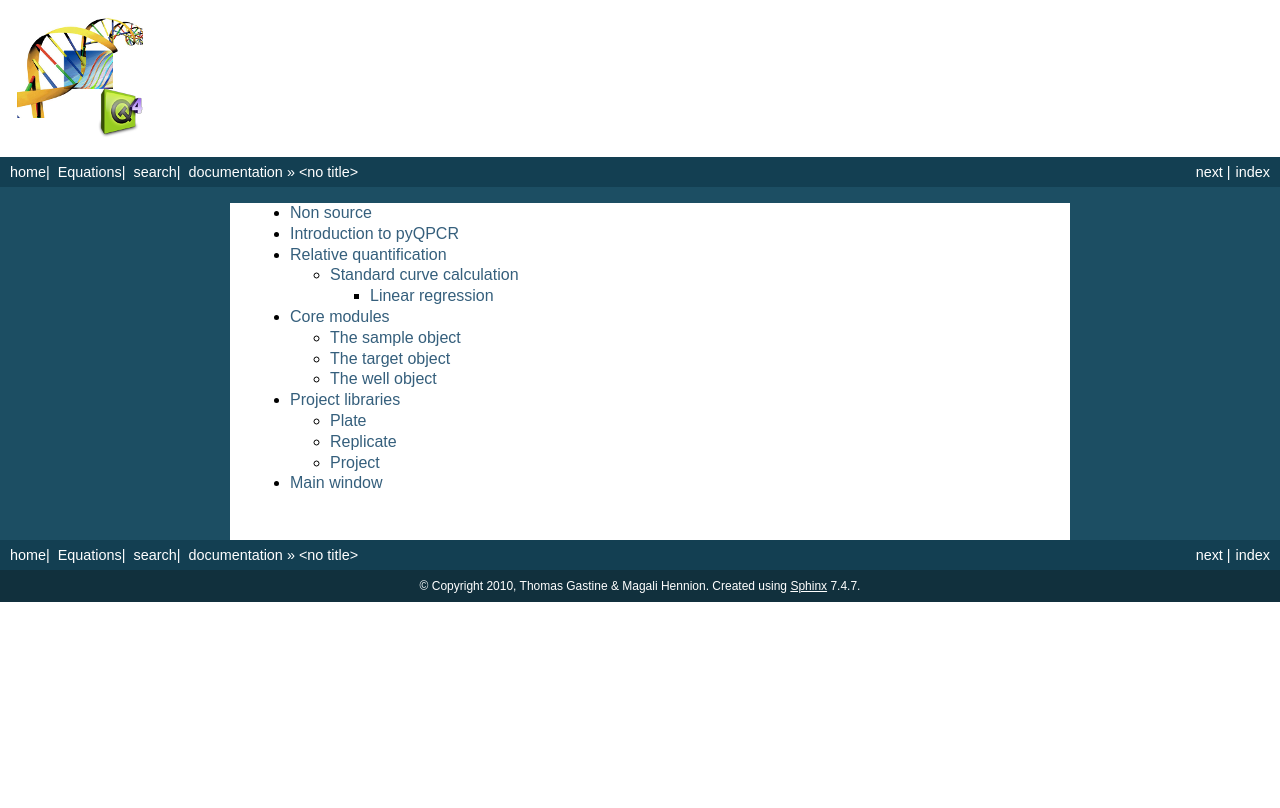
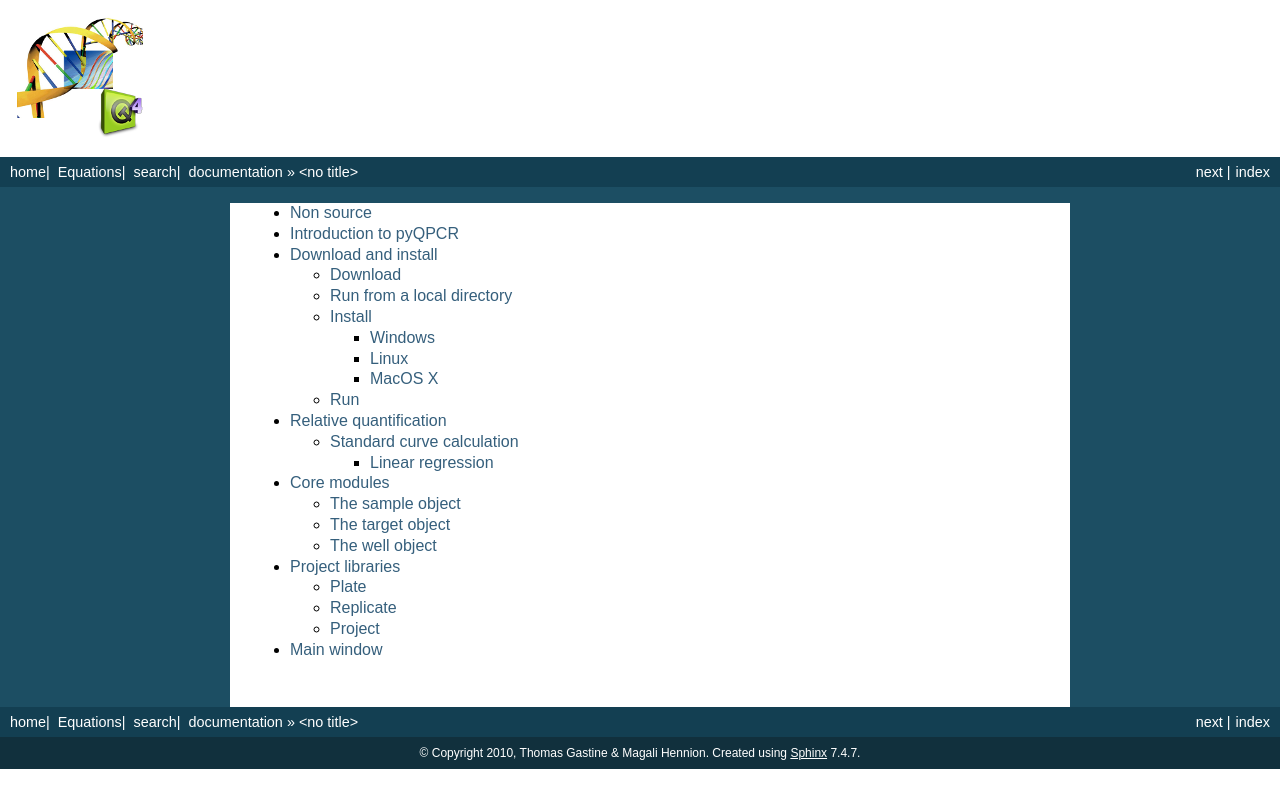
Before and after one commit to bleakley/pyqpcr, a Sphinx documentation site: the page built from sphinx/pyQPCR.rst, in a window 1280 px wide. Shown: the top 808 px of the page. Built offline with Sphinx 7.4.7, drawn with Linux system fonts in a browser that asks for light colours; formulas are drawn with MathJax 3; some of the changed lines change nothing that is shown.

Commit message:
sphinx stuff

```diff
--- /dev/null
+++ b/sphinx/install.rst
@@ -0,0 +1,85 @@
+Download and install
+********************
+
+Download
+========
+
+The latest version of pyQPCR can be downloaded on the sourceforge webpage:
+http://sourceforge.net/projects/pyqpcr/files/
+You can also get the latest SVN [#f1]_ version with::
+
+   svn co https://pyqpcr.svn.sourceforge.net/svnroot/pyqpcr
+
+
+
+Run from a local directory
+==========================
+
+A script is given in the tarball to run directly pyQPCR without installing.
+Just open a console (or cmd on Windows) in the pyQPCR directory and simply run::
+
+   direct-run.py
+
+
+Install
+=======
+
+Windows
+-------
+
+Just download the .exe on the download page and install it.
+Everything should work flawlessly. You can also use the source code of pyQPCR
+but you'll then need to install python explicitely on your windows install.
+In such a case, `pythonxy <http://www.pythonxy.com>`_ is a good package to start.
+
+Linux
+-----
+
+pyQPCR needs several python libraries as dependencies:
+
+   * `python <http://www.python.org>`_ 2.5 or higher
+   * `PyQt4 <http://www.riverbankcomputing.co.uk/software/pyqt/intro>`_ version 4.2 or higher
+   * `python-matplotib <http://matplotlib.sourceforge.net/>`_ 0.98 or higher
+   * `python-numpy <http://www.numpy.scipy.org>`_ 1.1 or higher
+   * `scipy <http://www.scipy.org>`_ 0.6 or higher
+
+Just install them on your favorite distribution. After installing these dependencies, you can install pyQPCR by running::
+
+   sudo python setup.py install
+
+If you work with a RPM-based distribution, you can also build the RPM
+with the following command::
+
+   python setup.py bdist_rpm
+
+and then install it with::
+
+   sudo rpm -ivh dist/pyQPCR-[version]-1.noarch.rpm
+
+t is known to work with Fedora and Opensuse Linux (don't forget to install python-devel and rpmbuild).
+
+
+MacOS X
+-------
+
+Just download the .dmg on the download page and install it by dragging
+the .app file into your /Applications directory. Everything should work
+flawlessly. It is known to work with Mac OS 10.4 or later (Mac Intel only).
+
+.. warning:: For now, powerpc architectures are not supported.
+
+Run
+===
+
+After your successful install, pyQPCR should now be in the menu entry (under
+Linux and Windows) or in the Applications (under MacOS X)
+
+You can also run it in the console with the command::
+
+   qpcr
+
+It may be useful for some debugging messages.
+
+.. rubric:: Footnotes
+
+.. [#f1] http://subversion.tigris.org/
--- a/sphinx/pyQPCR.rst
+++ b/sphinx/pyQPCR.rst
@@ -6,6 +6,7 @@
 .. toctree::
 
    intro
+   install
    relative
    modcore
    modproj
```
